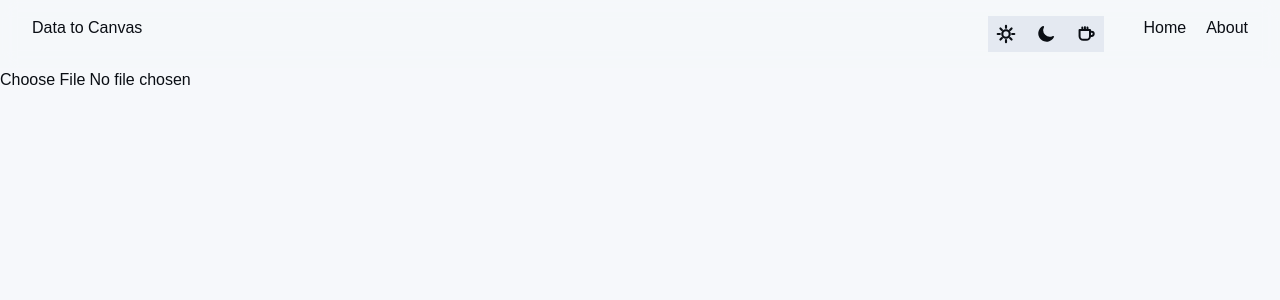
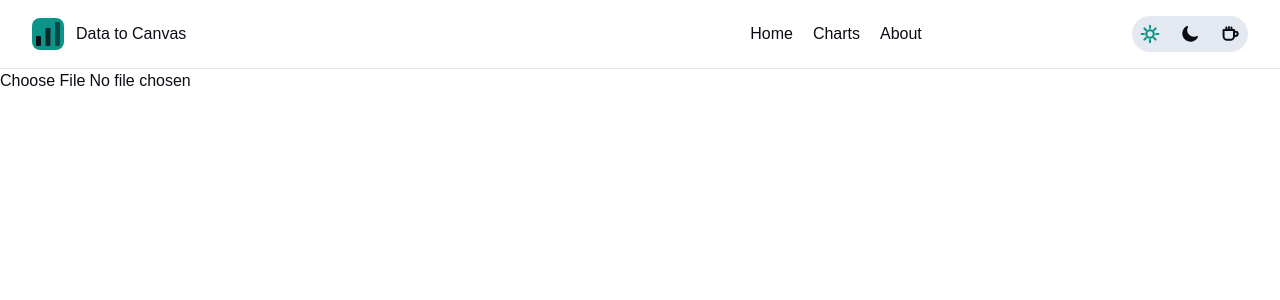
Before and after one commit to nazarenko-by/DataToCanvas, a Next.js app: page / in a window 1280 px wide. Shown: the top 300 px of the page. Built offline with nearby package versions, Linux system fonts and the light colour scheme.

Commit message:
datatochart: add header

```diff
--- a/app/globals.css
+++ b/app/globals.css
@@ -1,7 +1,7 @@
 @import "tailwindcss";
 
 :root {
-	--background: #f6f8fb;
+	--: #f6f8fb;
 	--surface: #ffffff;
 	--surface-2: #eef1f6;
 	--surface-3: #e4e9f1;
--- a/app/layout.tsx
+++ b/app/layout.tsx
@@ -28,7 +28,7 @@ export default function RootLayout({ children }: Readonly<{ children: React.Reac
 			className={`${geistSans.variable} ${geistMono.variable} h-full antialiased`}
 			suppressHydrationWarning
 		>
-			<body className="min-h-full flex flex-col">
+			<body className="min-h-ful min-w-full flex flex-col">
 				<ThemeProvider
 					themes={["light", "dark", "cream"]}
 					attribute="class"
--- a/src/components/Header/ThemeSwitcher.tsx
+++ b/src/components/Header/ThemeSwitcher.tsx
@@ -12,11 +12,11 @@ const ThemeSwitcher = () => {
 		setTheme(theme);
 	};
 	return (
-		<div className="theme-switcher flex br-10px gap-5 ml-auto color-text-3 bg-surface-3 p-2">
+		<div className="theme-switcher flex rounded-full gap-5 color-text-3 bg-surface-3 p-2">
 			{THEMES.map((theme) => (
 				<button
 					key={theme}
-					className={clsx("rounded-full hover:color-on-accent", { "color-accent": activeTheme === theme })}
+					className={clsx("rounded-full hover:text-text-2", { "text-accent": activeTheme === theme })}
 					title={`Switch to ${theme} theme`}
 					onClick={() => themeSwitcher(theme)}
 				>
--- a/src/components/Header/index.tsx
+++ b/src/components/Header/index.tsx
@@ -2,20 +2,27 @@
 
 import dynamic from "next/dynamic";
 import { MENU_ITEMS } from "@src/helper/const";
-const ThemeSwitcher = dynamic(() => import("@src/components/Header/ThemeSwitcher"), { ssr: false });
+import { LogoMark } from "@/src/assets/icons";
+const ThemeSwitcher = dynamic(() => import("@src/components/Header/ThemeSwitcher"), {
+	ssr: false,
+	loading: () => <div style={{ width: "116px", height: "36px" }}></div>,
+});
 
 const Header = () => {
 	return (
-		<header className="flex gap-10 sticky top-0 z-[9999] p-4 xl:px-8 bg-background/80 backdrop-blur-sm">
-			<div className="logo">Data to Canvas</div>
-			<ThemeSwitcher />
-			<div className="menu flex gap-5">
+		<header className="w-full flex gap-5 justify-between items-center sticky top-0 z-[9999] p-4 xl:px-8 bg-background/80 backdrop-blur-sm border-b border-surface-3">
+			<div className="logo flex gap-3 items-center">
+				<LogoMark width={32} height={32} className="text-background bg-accent rounded-lg" />
+				<div className="logo-text w-116">Data to Canvas</div>
+			</div>
+			<div className="menu flex gap-5 items-center">
 				{MENU_ITEMS.map((item) => (
 					<a key={item.href} href={item.href} className="hover:underline">
 						{item.label}
 					</a>
 				))}
 			</div>
+			<ThemeSwitcher />
 		</header>
 	);
 };
--- a/src/helper/const.ts
+++ b/src/helper/const.ts
@@ -26,6 +26,10 @@ export const MENU_ITEMS = [
 		href: "/",
 	},
 	{
+		label: "Charts",
+		href: "/charts",
+	},
+	{
 		label: "About",
 		href: "/about",
 	},
```
Also changed, not shown: 1 other file (tests, documents, lock files or other folders).
